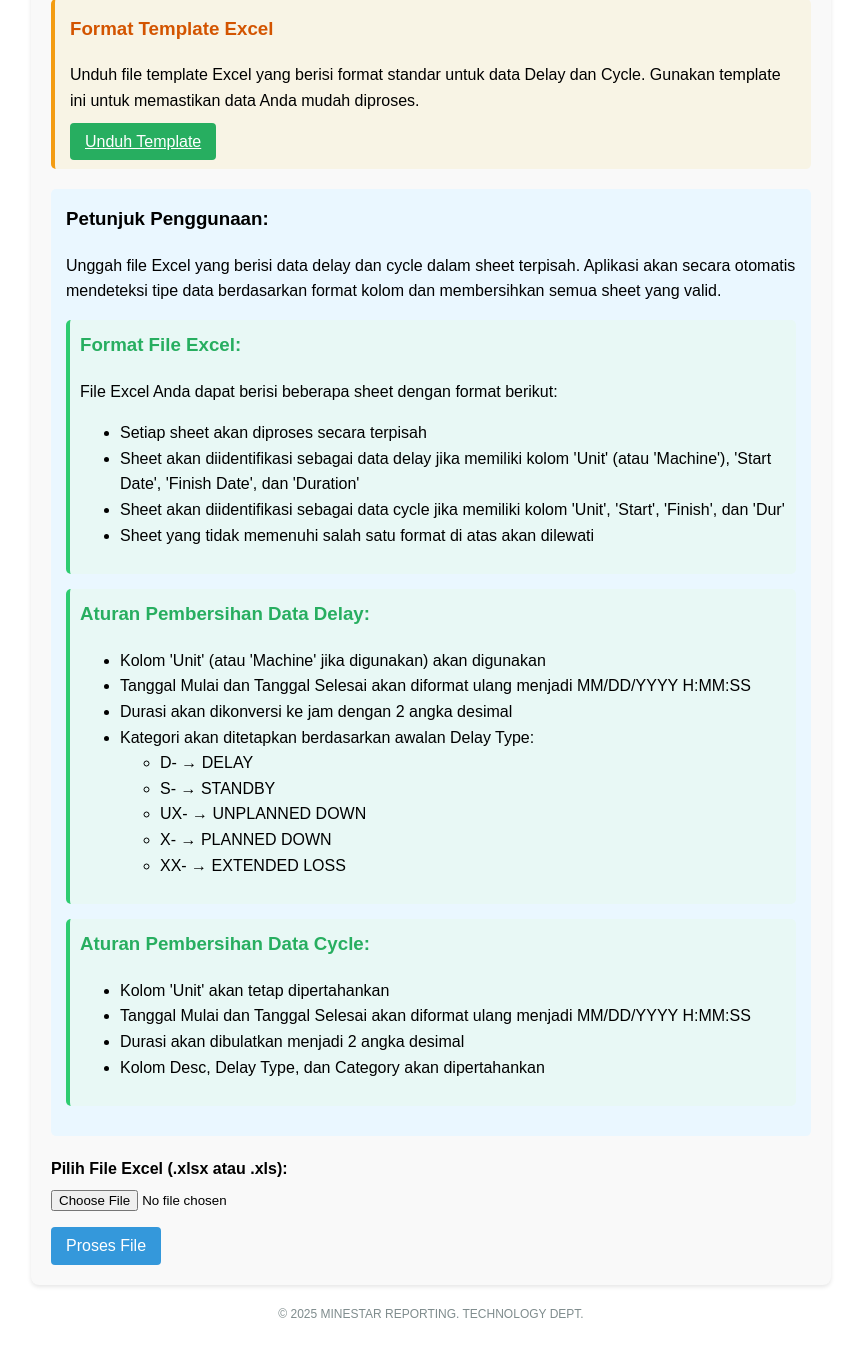
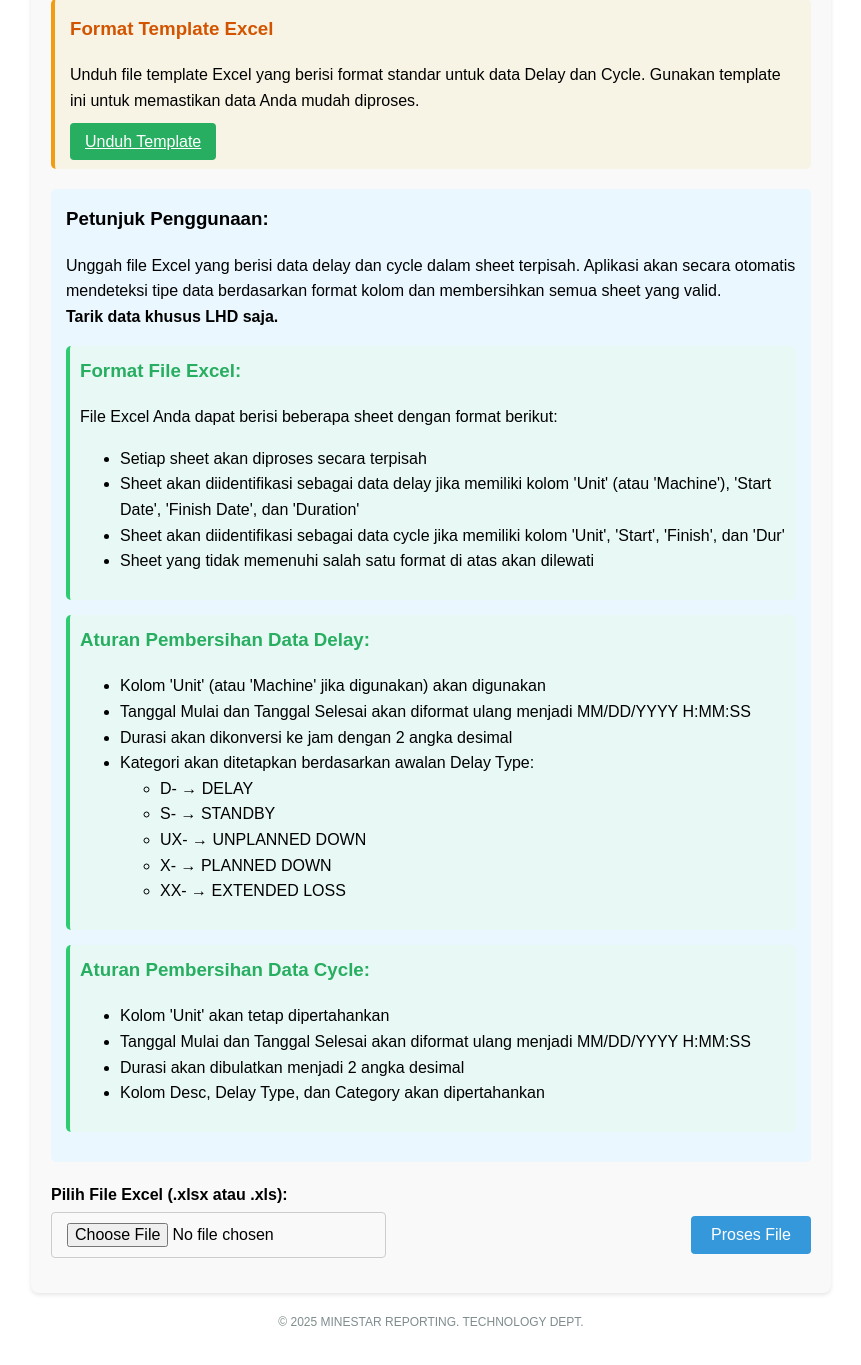
Before and after one commit to mohsetiawanmodeong/minestar-reporting, a Flask app: page / in a window 1280 px wide. Shown: the part 161-1526 px from the top of the page, without its empty margins (209-1070 px from the left). Before the commit the page ends 1479 px from the top, so only its background shows below. Run offline with Flask 2, Linux system fonts and the light colour scheme.

Commit message:
Fix button choose file dan proses file

```diff
--- a/templates/index.html
+++ b/templates/index.html
@@ -101,6 +101,37 @@
             display: flex;
             gap: 10px;
         }
+        .file-input-container {
+            display: flex;
+            justify-content: space-between;
+            align-items: center;
+            margin-bottom: 15px;
+        }
+        .file-input-container input[type="file"] {
+            flex: 1;
+            margin-right: 10px;
+        }
+        .file-input-container .btn {
+            min-width: 120px;
+            text-align: center;
+        }
+        /* Custom file input styling to match button sizes */
+        .custom-file-input {
+            position: relative;
+            display: inline-block;
+            min-width: 120px;
+        }
+        .custom-file-input input[type="file"] {
+            min-width: 120px;
+            padding: 10px 15px;
+            border: 1px solid #ccc;
+            border-radius: 4px;
+            font-size: 16px;
+            cursor: pointer;
+        }
+        .custom-file-label:hover {
+            background-color: #2980b9;
+        }
     </style>
 </head>
 <body>
@@ -120,7 +151,7 @@
 
         <div class="instructions">
             <h3 id="instructions-title">Petunjuk Penggunaan:</h3>
-            <p id="instructions-text">Unggah file Excel yang berisi data delay dan cycle dalam sheet terpisah. Aplikasi akan secara otomatis mendeteksi tipe data berdasarkan format kolom dan membersihkan semua sheet yang valid.</p>
+            <p id="instructions-text">Unggah file Excel yang berisi data delay dan cycle dalam sheet terpisah. Aplikasi akan secara otomatis mendeteksi tipe data berdasarkan format kolom dan membersihkan semua sheet yang valid. <br> <b>Tarik data khusus LHD saja.</b></p>
 
             <div class="sheet-info">
                 <h3 id="sheet-info-title">Format File Excel:</h3>
@@ -165,10 +196,13 @@
         <form method="POST" enctype="multipart/form-data">
             <div class="form-group">
                 <label for="file" id="file-label">Pilih File Excel (.xlsx atau .xls):</label>
-                <input type="file" id="file" name="file" accept=".xlsx, .xls" required>
+                <div class="file-input-container">
+                    <div class="custom-file-input">
+                        <input type="file" id="file" name="file" accept=".xlsx, .xls" required>
+                    </div>
+                    <button type="submit" class="btn" id="submit-btn">Proses File</button>
+                </div>
             </div>
-
-            <button type="submit" class="btn" id="submit-btn">Proses File</button>
 
             {% if error %}
             <div class="error">
@@ -193,7 +227,7 @@
 
                     // Main instructions
                     'instructions-title': 'Instructions:',
-                    'instructions-text': 'Upload an Excel file containing delay and cycle data in separate sheets. The application will automatically detect the data type based on column format and clean all valid sheets.',
+                    'instructions-text': 'Upload an Excel file containing delay and cycle data in separate sheets. The application will automatically detect the data type based on column format and clean all valid sheets. Pull LHD data only.',
 
                     // Sheet info
                     'sheet-info-title': 'Excel File Format:',
@@ -243,7 +277,7 @@
 
                     // Main instructions
                     'instructions-title': 'Petunjuk Penggunaan:',
-                    'instructions-text': 'Unggah file Excel yang berisi data delay dan cycle dalam sheet terpisah. Aplikasi akan secara otomatis mendeteksi tipe data berdasarkan format kolom dan membersihkan semua sheet yang valid.',
+                    'instructions-text': 'Unggah file Excel yang berisi data delay dan cycle dalam sheet terpisah. Aplikasi akan secara otomatis mendeteksi tipe data berdasarkan format kolom dan membersihkan semua sheet yang valid. <br> <b>Tarik data khusus LHD saja.</b>',
 
                     // Sheet info
                     'sheet-info-title': 'Format File Excel:',
```
Also changed, not shown: 2 other files.
